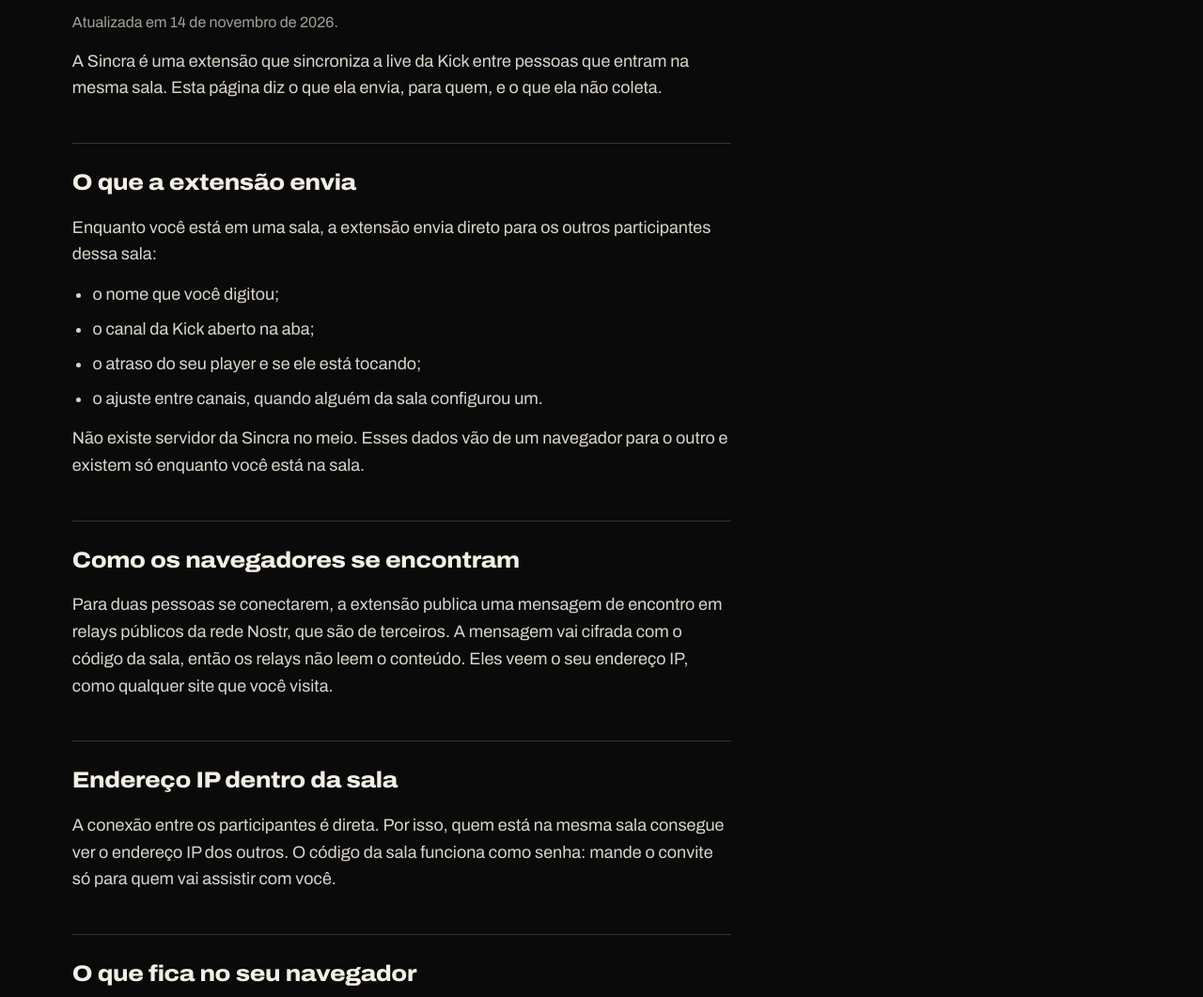
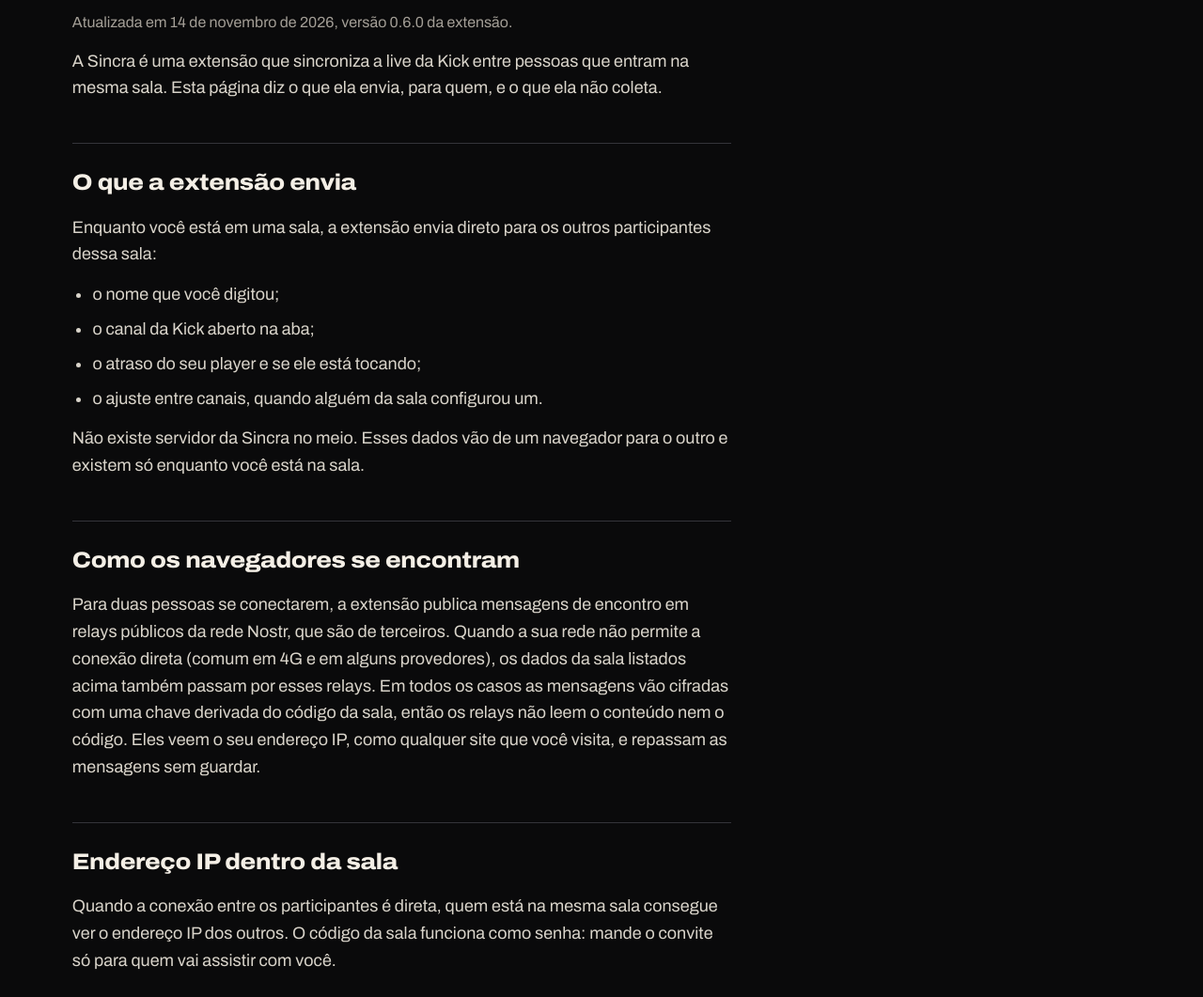
Before and after one commit to ryan-hugo/sincra-site, a plain HTML site: page privacidade.html in a window 1280 px wide. Shown: the part 239-1300 px from the top of the page at 94% size. Drawn offline with Linux system fonts and the light colour scheme.

Commit message:
Sala sem servidor funciona entre redes diferentes
A conexão direta (WebRTC) falhava em redes com NAT restrito e a pessoa
ficava sozinha na sala. Agora as mensagens da sala também passam,
cifradas, pelos relays públicos quando a conexão direta não fecha, e a
lista de relays é fixa, com relays medidos funcionando.

Co-Authored-By: Claude Opus 5.5 <noreply@anthropic.com>

```diff
--- a/privacidade.html
+++ b/privacidade.html
@@ -43,7 +43,7 @@
     </header>
     <main>
       <h1>Privacidade na Sincra</h1>
-      <p class="data">Atualizada em 14 de novembro de 2026.</p>
+      <p class="data">Atualizada em 14 de novembro de 2026, versão 0.6.0 da extensão.</p>
       <p>A Sincra é uma extensão que sincroniza a live da Kick entre pessoas que entram na mesma sala. Esta página diz o que ela envia, para quem, e o que ela não coleta.</p>
 
       <h2>O que a extensão envia</h2>
@@ -57,10 +57,10 @@
       <p>Não existe servidor da Sincra no meio. Esses dados vão de um navegador para o outro e existem só enquanto você está na sala.</p>
 
       <h2>Como os navegadores se encontram</h2>
-      <p>Para duas pessoas se conectarem, a extensão publica uma mensagem de encontro em relays públicos da rede Nostr, que são de terceiros. A mensagem vai cifrada com o código da sala, então os relays não leem o conteúdo. Eles veem o seu endereço IP, como qualquer site que você visita.</p>
+      <p>Para duas pessoas se conectarem, a extensão publica mensagens de encontro em relays públicos da rede Nostr, que são de terceiros. Quando a sua rede não permite a conexão direta (comum em 4G e em alguns provedores), os dados da sala listados acima também passam por esses relays. Em todos os casos as mensagens vão cifradas com uma chave derivada do código da sala, então os relays não leem o conteúdo nem o código. Eles veem o seu endereço IP, como qualquer site que você visita, e repassam as mensagens sem guardar.</p>
 
       <h2>Endereço IP dentro da sala</h2>
-      <p>A conexão entre os participantes é direta. Por isso, quem está na mesma sala consegue ver o endereço IP dos outros. O código da sala funciona como senha: mande o convite só para quem vai assistir com você.</p>
+      <p>Quando a conexão entre os participantes é direta, quem está na mesma sala consegue ver o endereço IP dos outros. O código da sala funciona como senha: mande o convite só para quem vai assistir com você.</p>
 
       <h2>O que fica no seu navegador</h2>
       <p>A sala, o nome, o ajuste entre canais e, se você configurou, o endereço de um servidor próprio ficam salvos só no seu navegador. Sair da sala apaga o código dela das preferências.</p>
```
